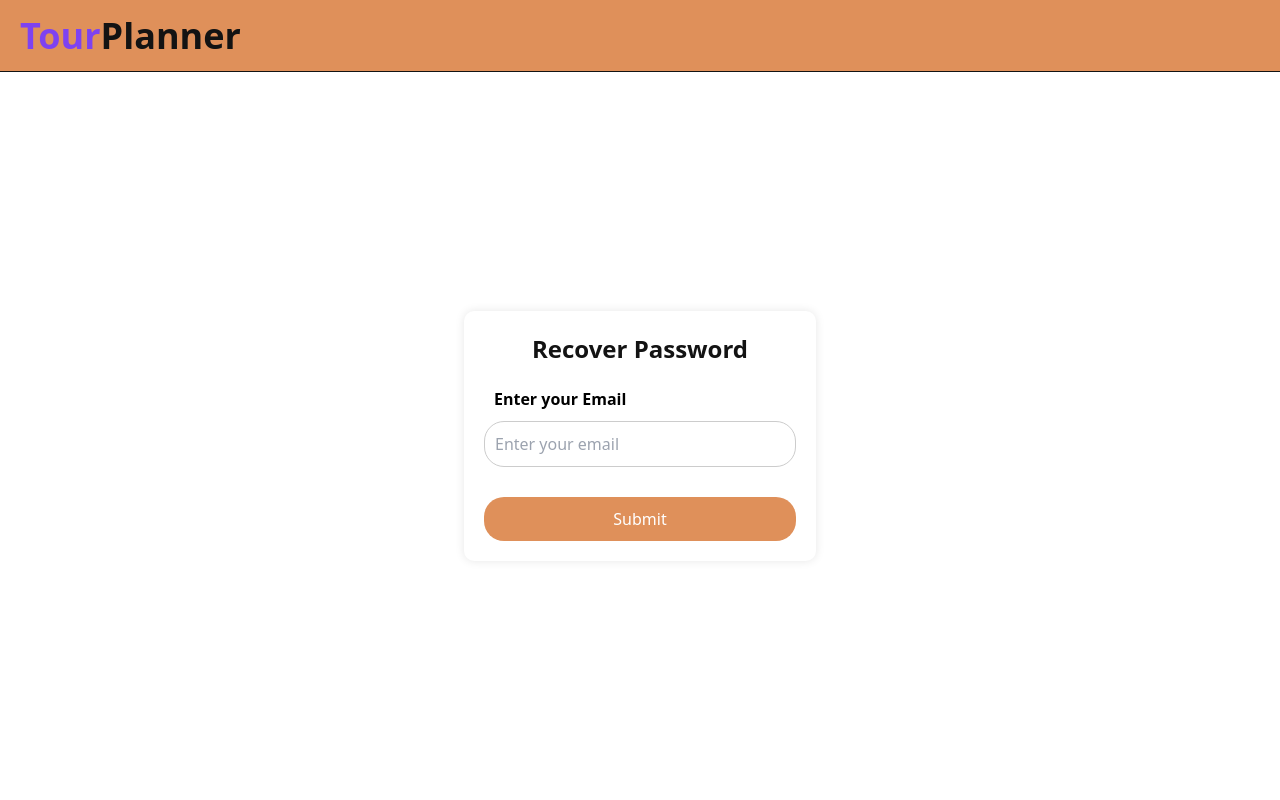
After one commit to ay0-0n/TourPlanner, a Flask app: page /forgetpass in a window 1280 px wide. The commit adds this page. Run offline with Flask 3, Linux system fonts and the light colour scheme; some libraries are stand-ins or nearby versions.

Commit message:
forgot pass-mail sending is not done

```diff
--- a/app/routes.py
+++ b/app/routes.py
@@ -68,6 +68,18 @@ def signup():
 
     return render_template('signup.html')
 
+@app.route('/forgetpass', methods=['GET', 'POST'])
+def forgetpass():
+    if request.method == 'POST':
+        email = request.form['email']
+        user = User.query.filter_by(email=email).first()
+
+        if user:
+            return redirect(url_for('login'))
+        else:
+            return render_template('forgetpass.html', error_message='Email not found, please try again!')
+    return render_template('forgetpass.html')
+
 @app.route('/tourist')
 def tourist():
     return render_template('tourist.html')
--- /dev/null
+++ b/app/templates/forgetpass.html
@@ -0,0 +1,89 @@
+{% extends "index.html" %}
+
+{% block title %}
+  forgetpass
+{% endblock %}
+
+{% block style %}
+  <style>
+    main {
+      display: flex;
+      justify-content: center;
+      align-items: center;
+      height: calc(100vh - 4.5rem);
+    }
+
+    .forgetpass-container {
+      background-color: #fff;
+      border-radius: 10px;
+      padding: 20px;
+      box-shadow: 0 0 10px rgba(0, 0, 0, 0.1);
+      width: 22rem;
+      display: flex;
+      flex-direction: column;
+      gap: 20px;
+      justify-content: center;
+    }
+
+    .forgetpass-container h2 {
+      margin-top: 0;
+      text-align: center;
+      font-size: 1.5rem;
+      color: #131313;
+      font-weight: bold;
+    }
+    .form-group {
+      margin-bottom: 20px;
+    }
+
+    .form-group label {
+      display: block;
+      font-weight: bold;
+      padding-left: 10px;
+
+    }
+
+    .form-group input[type="email"] {
+      width: calc(100% - 20px);
+      padding: 10px;
+      border: 1px solid #ccc;
+      border-radius: 20px;
+      width: 100%;
+      margin-top: 10px;
+    }
+
+    .login-btn {
+      margin-top: 10px;
+      width: 100%;
+      padding: 10px;
+      background-color: #DF905A;
+      color: #fff;
+      border: none;
+      border-radius: 20px;
+      cursor: pointer;
+      transition: background-color 0.3s ease;
+    }
+    .error_message{
+        text-align: center;
+        text-decoration: double;
+        color: crimson;
+        font-size: 15px;
+    }
+  </style>
+{% endblock %}
+
+{% block content %}
+        <div class="forgetpass-container">
+            <h2>Recover Password</h2>
+            <form action="{{ url_for('forgetpass') }}" method="POST">
+                <div class="form-group">
+                    <label for="email">Enter your Email</label>
+                    <input type="email" name="email" id="email" placeholder="Enter your email" required>
+                </div>
+                {% if error_message %}
+                    <p class="error_message">{{ error_message }}</p>
+                {% endif %}
+                <button type="submit" class="login-btn">Submit</button>
+            </form>
+        </div>
+{% endblock %}
--- a/app/templates/index.html
+++ b/app/templates/index.html
@@ -1,6 +1,7 @@
 <!DOCTYPE html>
 <html lang="en">
 <head>
+    <link rel="icon" href="https://i.ibb.co/hsKnw9p/apple-touch-icon.png" type="image/x-icon">
     <meta charset="UTF-8">
     <meta name="viewport" content="width=device-width, initial-scale=1.0">
     <script src="https://cdn.tailwindcss.com"></script>
--- a/app/templates/login.html
+++ b/app/templates/login.html
@@ -120,7 +120,7 @@
         <p class="error_message">{{ error_message }}</p>
      {% endif %}
       <div class="forgot-password">
-        <a href="#">Forgot Password?</a>
+        <a href="{{url_for('forgetpass')}}">Forgot Password?</a>
       </div>
       <button type="submit" class="login-btn">Login</button>
     </form>
--- a/todo.txt
+++ b/todo.txt
@@ -1,6 +1,6 @@
 Done Upto:
-    - Sign in excet for forget pass
+    - Sign in excet for forget pass(page done,also error messege,but sending mail not done)
     - signUp with passoword hashing
 
-- Implement forget password feature on login page
+- Implement forget password mail feature
 - work on any page after login (tourist/hotelmanager/travelagent page)
```
